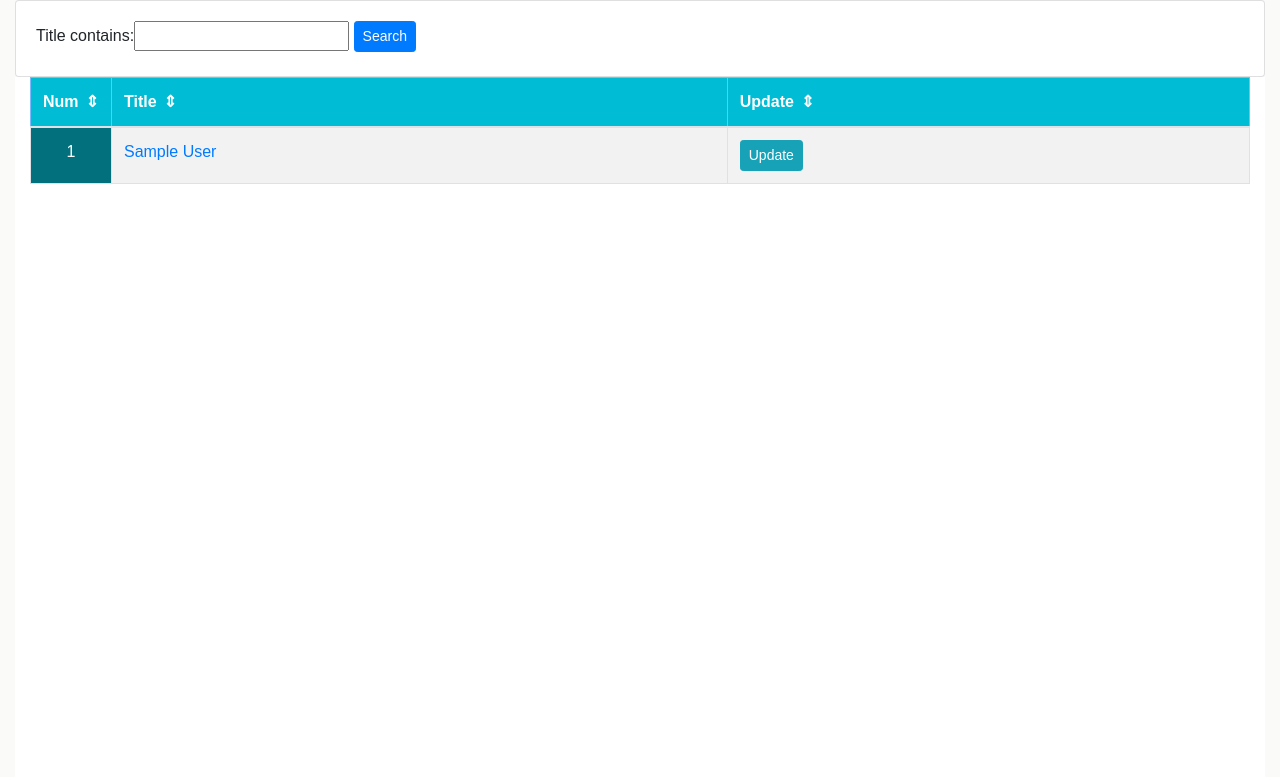
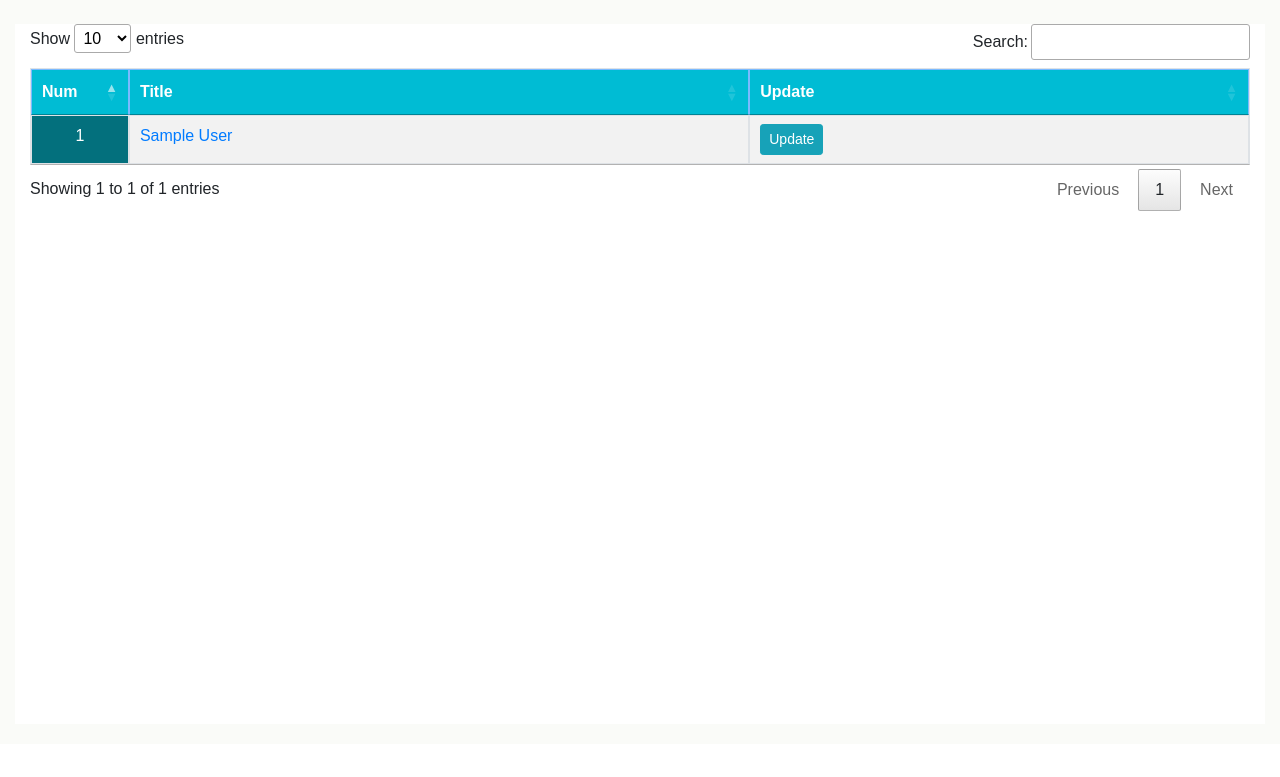
Before and after one commit to Mrfad/passmagr, a Django app: page / in a window 1280 px wide. Shown: the part 56-833 px from the top of the page. After the commit the page ends 267 px from the top, so only its background shows below. Run offline with Django 3.2, Linux system fonts and the light colour scheme; a user stored in the database is signed in; tables that the repository leaves empty hold one stand-in row (values such as "Sample post"); some libraries are stand-ins or nearby versions.

Commit message:
little modifications including new jquery table

```diff
--- a/passmjrapp/models.py
+++ b/passmjrapp/models.py
@@ -10,7 +10,7 @@ class PasswordAccount(models.Model):
     url = models.CharField(max_length=100, blank=True, null=True)
     additional_notes = models.TextField(blank=True,default=None, null=True)
     creation_date = models.DateTimeField(auto_now_add=True, blank=True, null=True)
-    last_modified = models.DateTimeField(auto_now_add=True, blank=True, null=True)
+    last_modified = models.DateTimeField(auto_now=True, blank=True, null=True)
     user = models.ForeignKey(User,default=None, on_delete=models.CASCADE)
 
     def __str__(self):
--- a/passmjrapp/templates/base.html
+++ b/passmjrapp/templates/base.html
@@ -15,5 +15,10 @@
 
  {% endblock %}
   {% include "javascript.html" %}
+
+
+    {% block js %}
+    {% endblock %}
+
   </body>
 </html>
--- a/passmjrapp/templates/home.html
+++ b/passmjrapp/templates/home.html
@@ -8,16 +8,10 @@ Home |
 {% block content %}
 
 <div class="col-md">
-  <div class="card card-body">
-    <form method="get">
-
-      {{myFilter.form}}
-      <button class="btn btn-sm btn-primary" type="submit">Search</button>
-    </form>
-  </div>
+ <br>
 
 		<div class="container-fluid wrapper table-box">
-        <table class="sortable-table table table-striped table-bordered table-hover cellpading="10" cellspacing="0" width="100%">
+        <table id="table_id" class="table table-striped table-bordered table-hover cellpading="10" cellspacing="0" width="100%">
           <thead class="table-primary">
             <tr>
               <!-- <th class="th-sm"><a href="{% url 'home' %}">Num</a></th> -->
@@ -57,8 +51,27 @@ Home |
   </div>
 </div>
 
-    <script>
-        $('#zero_config').DataTable();
-    </script>
 
  {% endblock %}
+
+{% block js %}
+    <script src="https://ajax.googleapis.com/ajax/libs/jquery/3.3.1/jquery.min.js"></script>
+     <link rel="stylesheet" type="text/css" href="https://cdn.datatables.net/v/dt/jszip-2.5.0/dt-1.10.18/af-2.3.0/b-1.5.2/b-colvis-1.5.2/b-flash-1.5.2/b-html5-1.5.2/b-print-1.5.2/cr-1.5.0/fh-3.1.4/r-2.2.2/datatables.min.css"/>
+<script type="text/javascript" src="https://cdnjs.cloudflare.com/ajax/libs/pdfmake/0.1.36/pdfmake.min.js"></script>
+<script type="text/javascript" src="https://cdnjs.cloudflare.com/ajax/libs/pdfmake/0.1.36/vfs_fonts.js"></script>
+<script type="text/javascript" src="https://cdn.datatables.net/v/dt/jszip-2.5.0/dt-1.10.20/af-2.3.4/b-1.6.1/b-html5-1.6.1/b-print-1.6.1/cr-1.5.2/fc-3.3.0/fh-3.1.6/kt-2.5.1/r-2.2.3/rg-1.1.1/rr-1.2.6/sc-2.0.1/sp-1.0.1/sl-1.3.1/datatables.min.js"></script>
+<script>
+    $(document).ready( function () {
+    $('#table_id').DataTable({
+
+    dom: 'B<"clear">lfrtip',
+    buttons: {
+        name: 'primary',
+        buttons: [ 'copy', 'csv', 'excel', 'pdf' ]
+
+        }}
+    );
+} );
+</script>
+</div>
+{% endblock %}
--- a/passmjrapp/templates/navbar.html
+++ b/passmjrapp/templates/navbar.html
@@ -1,4 +1,3 @@
-
 {% load static %}
 
 
```
Also changed, not shown: passmjrapp/migrations/0011_auto_20200508_2021.py (added).
